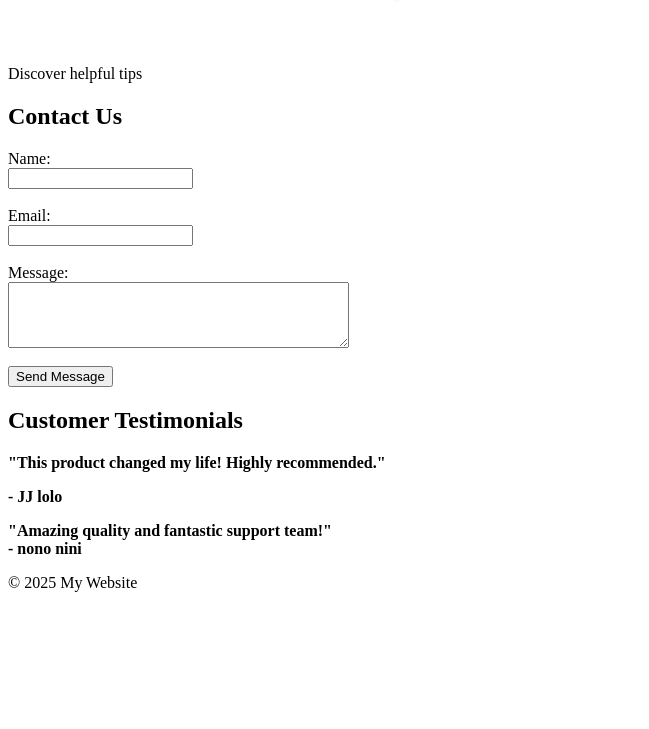
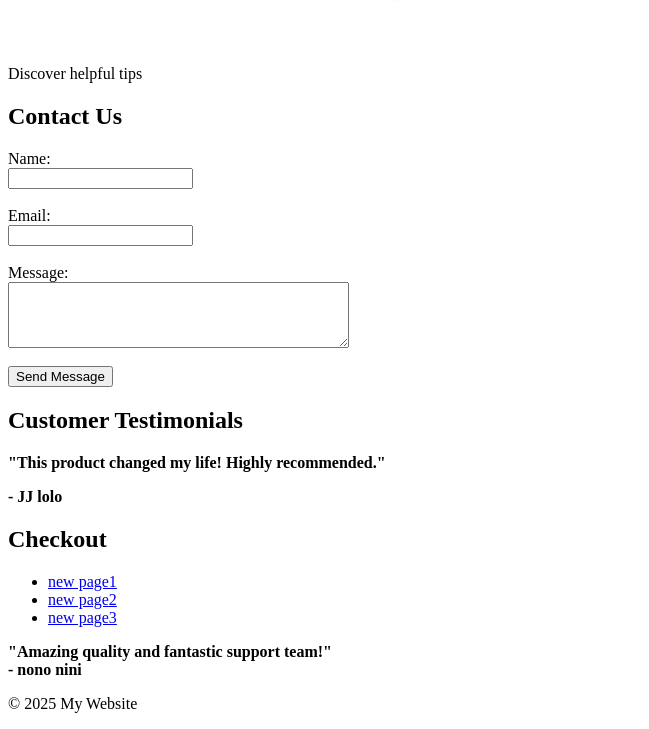
Before and after one commit to hasnasalah/website-project, a plain HTML site: page index.html in a window 1280 px wide. Shown: the part 487-1216 px from the top of the page, without its empty margins (0-649 px from the left). Before the commit the page ends 1095 px from the top, so only its background shows below. Drawn offline with Linux system fonts and the light colour scheme.

Commit message:
new feature

```diff
--- a/index.html
+++ b/index.html
@@ -37,6 +37,14 @@
     "This product changed my life! Highly recommended."
     <footer>-  JJ  lolo</footer>
   </strong> </p>
+  <h2>Checkout</h2>
+    <nav>
+  <ul>
+    <li><a href="#">new page1</a></li>
+    <li><a href="#">new page2</a></li>
+    <li><a href="#">new page3</a></li>
+  </ul>
+</nav>
 
    <p></p><strong>
     "Amazing quality and fantastic support team!"
```
